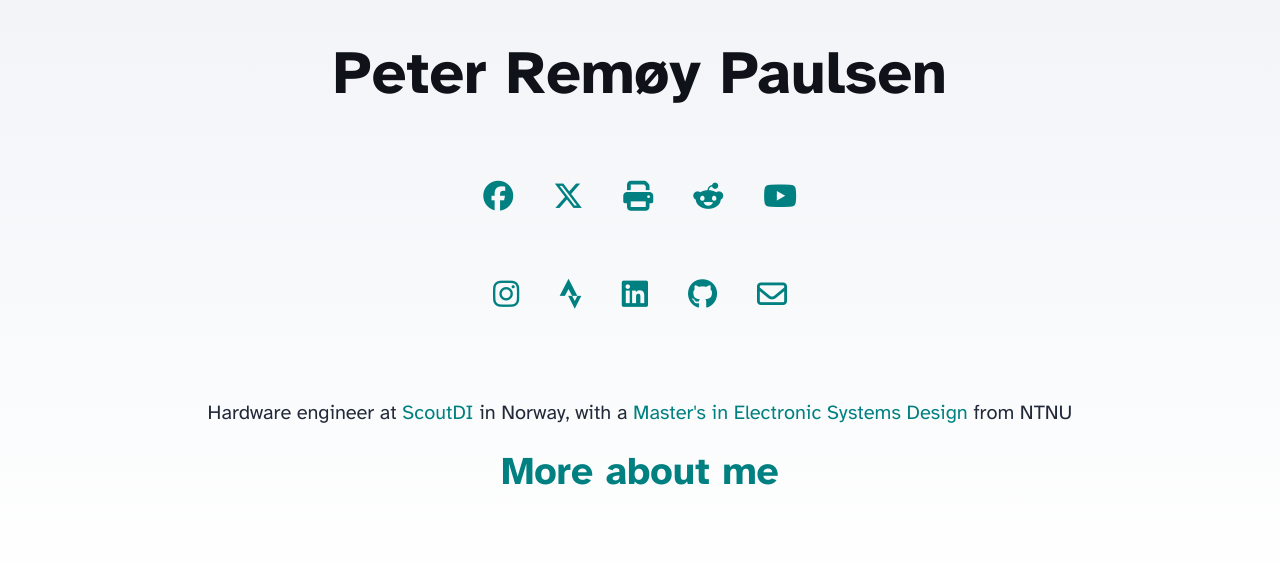
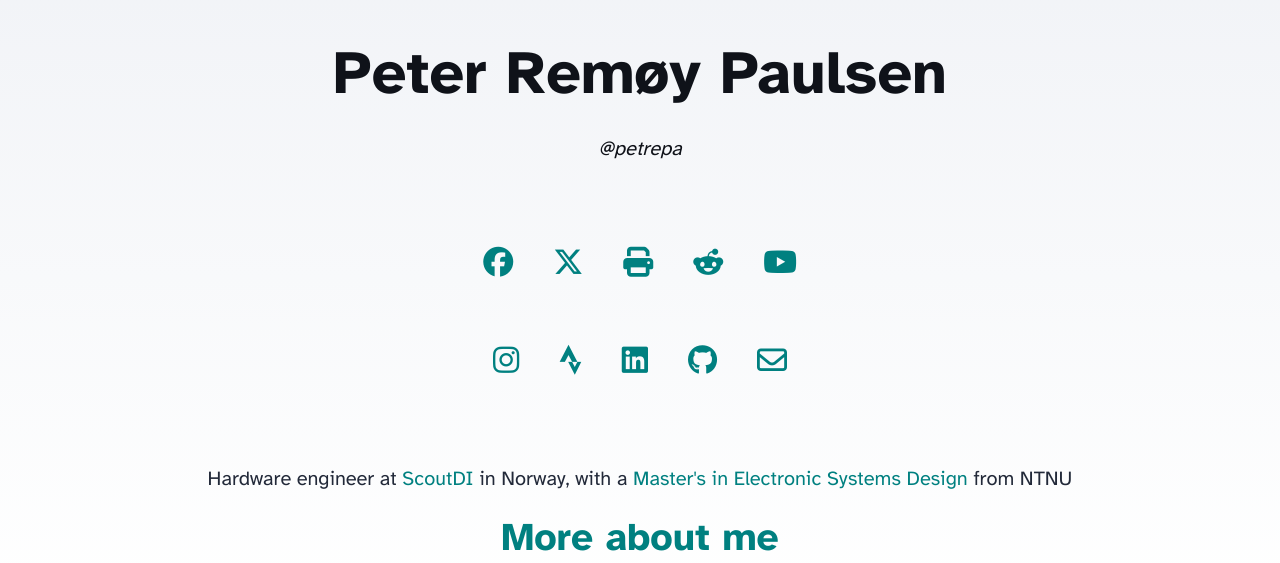
Before and after one commit to petrepa/petrepa.github.io, an Astro site: page / in a window 1280 px wide. Shown: the top 563 px of the page. Built offline with nearby package versions, Linux system fonts and the light colour scheme; Astro itself is replaced by a stand-in of ours.

Commit message:
Added @petrepa to header

```diff
--- a/src/components/Header.astro
+++ b/src/components/Header.astro
@@ -3,11 +3,10 @@
 ---
 
 <header>
-	<h1>
-		<a style="text-decoration: none; color: rgb(var(--black))" href="/">
-			Peter Remøy Paulsen
-		</a>
-	</h1>
+	<a style="text-decoration: none; color: rgb(var(--black))" href="/">
+		<h1>Peter Remøy Paulsen</h1>
+		<p class="at">@petrepa</p>
+	</a>
 </header>
 
 <style>
@@ -50,6 +49,11 @@
 	.social-links a {
 		display: flex;
 	}
+	.at {
+		display: flex;
+		justify-content: center;
+		font-style: italic;
+	}
 	@media (max-width: 720px) {
 		.social-links {
 			display: none;
```
